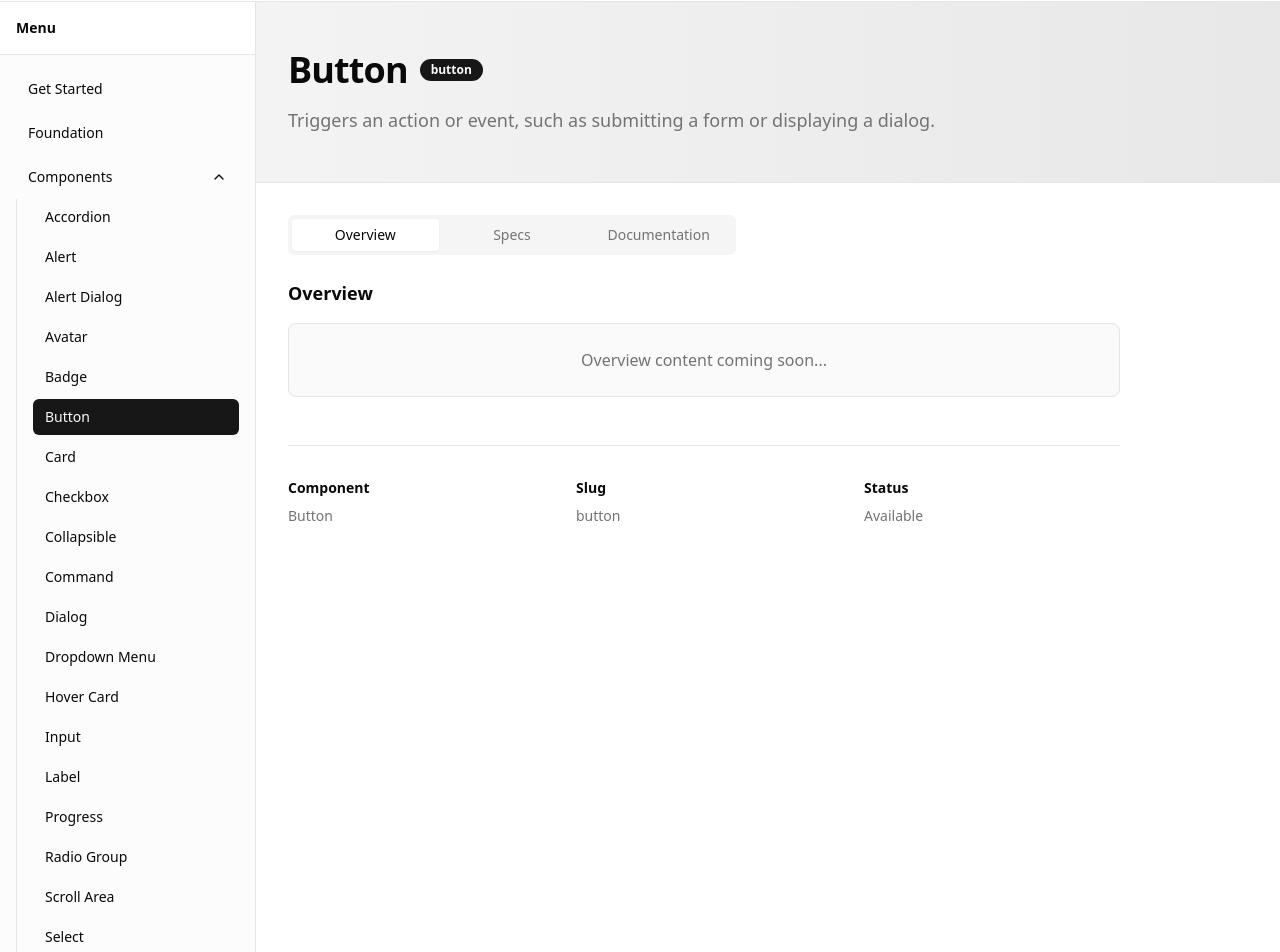
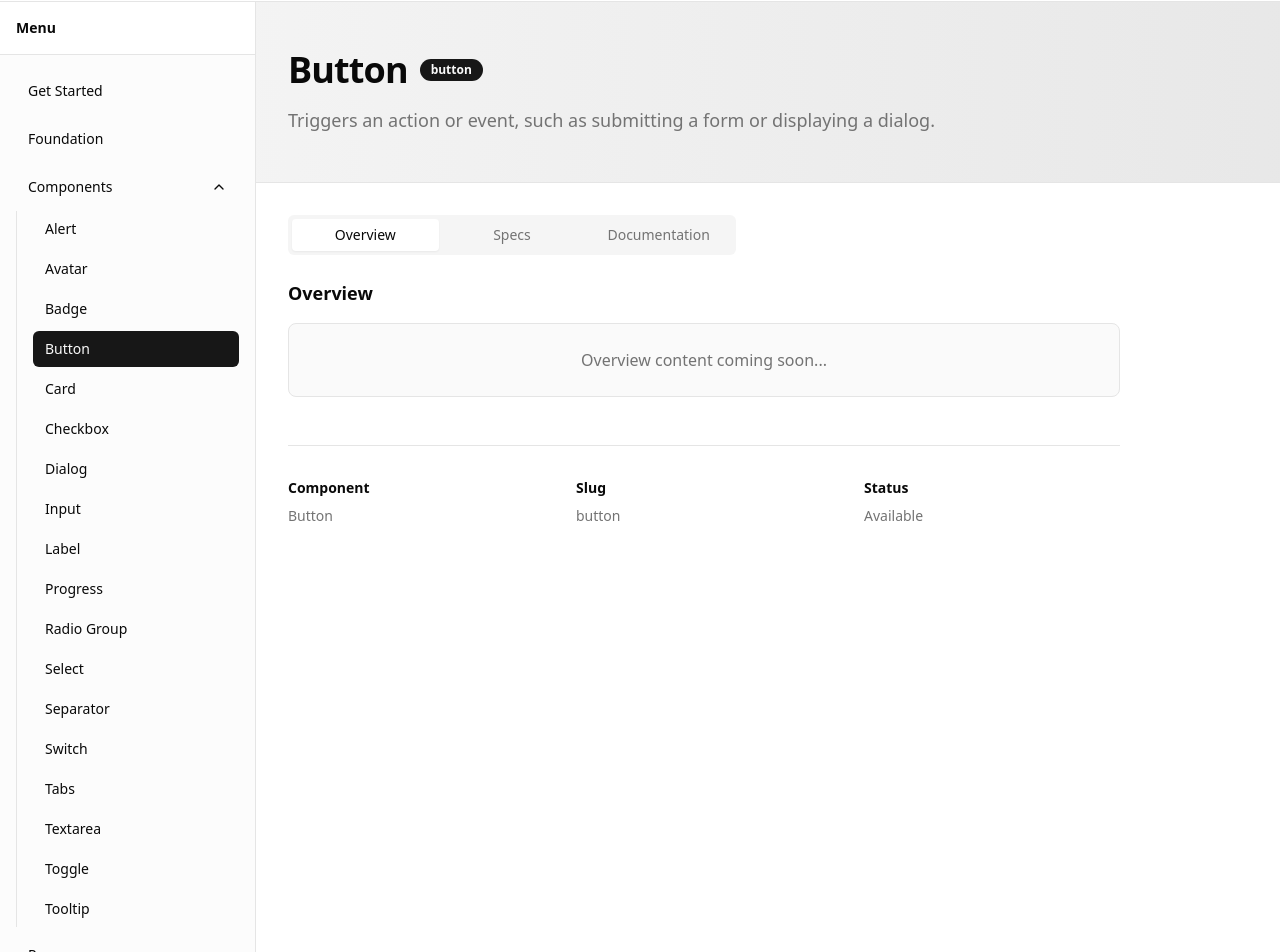
Before and after one commit to khoatran-git/design-system-nextjs, a Next.js app: page / in a window 1280 px wide. Shown: the part 83-1035 px from the top of the page. Built offline with nearby package versions, Linux system fonts and the light colour scheme.

Commit message:
feat: independent sidebar scrolling, enhanced hover effects, and free components filter

```diff
--- a/src/app/page.js
+++ b/src/app/page.js
@@ -6,71 +6,48 @@ import { Badge } from '../components/ui/badge'
 import { Tabs, TabsContent, TabsList, TabsTrigger } from '../components/ui/tabs'
 import { ChevronDown } from 'lucide-react'
 
+// Free version components from shadcncraft
 const COMPONENTS = [
-  { name: 'Accordion', slug: 'accordion' },
   { name: 'Alert', slug: 'alert' },
-  { name: 'Alert Dialog', slug: 'alert-dialog' },
   { name: 'Avatar', slug: 'avatar' },
   { name: 'Badge', slug: 'badge' },
   { name: 'Button', slug: 'button' },
   { name: 'Card', slug: 'card' },
   { name: 'Checkbox', slug: 'checkbox' },
-  { name: 'Collapsible', slug: 'collapsible' },
-  { name: 'Command', slug: 'command' },
   { name: 'Dialog', slug: 'dialog' },
-  { name: 'Dropdown Menu', slug: 'dropdown-menu' },
-  { name: 'Hover Card', slug: 'hover-card' },
   { name: 'Input', slug: 'input' },
   { name: 'Label', slug: 'label' },
   { name: 'Progress', slug: 'progress' },
   { name: 'Radio Group', slug: 'radio-group' },
-  { name: 'Scroll Area', slug: 'scroll-area' },
   { name: 'Select', slug: 'select' },
   { name: 'Separator', slug: 'separator' },
-  { name: 'Slider', slug: 'slider' },
   { name: 'Switch', slug: 'switch' },
   { name: 'Tabs', slug: 'tabs' },
   { name: 'Textarea', slug: 'textarea' },
-  { name: 'Toast', slug: 'toast' },
   { name: 'Toggle', slug: 'toggle' },
   { name: 'Tooltip', slug: 'tooltip' },
 ]
 
 const COMPONENT_DESCRIPTIONS = {
-  'accordion': 'A vertically stacked set of interactive headings that each reveal a section of content.',
   'alert': 'Displays a callout for user attention.',
-  'alert-dialog': 'A dialog that interrupts the user with important content and expects a response.',
   'avatar': 'An image element with a fallback for representing the user.',
   'badge': 'Displays a small, self-contained piece of information.',
   'button': 'Triggers an action or event, such as submitting a form or displaying a dialog.',
   'card': 'Displays content within a contained format.',
   'checkbox': 'A control that allows the user to toggle between checked and not checked.',
-  'collapsible': 'An interactive component for showing and hiding content.',
-  'command': 'Fast, composable, unstyled command menu with a search.',
   'dialog': 'A window overlaid on either the primary window or another dialog window.',
-  'dropdown-menu': 'Displays a menu to the user — such as a set of actions or functions.',
-  'hover-card': 'For sighted users to preview content available behind a link.',
   'input': 'Displays a form input field or filter.',
   'label': 'Renders an accessible label associated with controls.',
   'progress': 'Displays an indicator showing the completion progress of a task.',
   'radio-group': 'A set of checkable buttons, known as radio buttons, where no more than one can be checked at a time.',
-  'scroll-area': 'Augments native scroll functionality for custom, cross-browser styling.',
   'select': 'Displays a list of options for the user to pick from — triggered by a button.',
   'separator': 'Visually or semantically separates content.',
-  'slider': 'An input where the user selects a value from within a given range.',
   'switch': 'A control that allows the user to toggle between checked and unchecked states.',
   'tabs': 'A set of layered sections of content — known as tab panels — that are displayed one at a time.',
   'textarea': 'Displays a form textarea or a place to accept multiple lines of text from the user.',
-  'toast': 'A succinct message that is displayed temporarily.',
   'toggle': 'A two-state button that can be either on or off.',
   'tooltip': 'A popup that displays information related to an element when the element receives keyboard focus or the mouse hovers over it.',
 }
-
-const MENU_ITEMS = [
-  { label: 'Get Started', section: 'get-started' },
-  { label: 'Foundation', section: 'foundation' },
-  { label: 'Resources', section: 'resources' },
-]
 
 export default function Home() {
   const [selectedComponent, setSelectedComponent] = useState('button')
@@ -101,23 +78,24 @@ export default function Home() {
 
       {/* Main Layout */}
       <div className="flex flex-1 overflow-hidden">
-        {/* Left Sidebar */}
-        <aside className="w-64 border-r bg-muted/30 overflow-y-auto">
-          <div className="sticky top-0 p-4 border-b bg-background">
+        {/* Left Sidebar - Independently Scrollable */}
+        <aside className="w-64 border-r bg-muted/30 flex flex-col overflow-hidden">
+          <div className="p-4 border-b bg-background flex-shrink-0">
             <h2 className="text-sm font-semibold">Menu</h2>
           </div>
 
-          <nav className="p-4 space-y-2">
+          {/* Scrollable Navigation */}
+          <nav className="p-4 space-y-2 overflow-y-auto flex-1">
             {/* Get Started */}
             <button
-              className="w-full text-left px-3 py-2 rounded-md text-sm transition-colors hover:bg-accent text-foreground"
+              className="w-full text-left px-3 py-2.5 rounded-md text-sm transition-all duration-200 text-foreground hover:bg-accent hover:text-accent-foreground active:bg-primary active:text-primary-foreground"
             >
               Get Started
             </button>
 
             {/* Foundation */}
             <button
-              className="w-full text-left px-3 py-2 rounded-md text-sm transition-colors hover:bg-accent text-foreground"
+              className="w-full text-left px-3 py-2.5 rounded-md text-sm transition-all duration-200 text-foreground hover:bg-accent hover:text-accent-foreground active:bg-primary active:text-primary-foreground"
             >
               Foundation
             </button>
@@ -126,12 +104,12 @@ export default function Home() {
             <div>
               <button
                 onClick={() => setExpandedMenu(expandedMenu === 'components' ? null : 'components')}
-                className="w-full text-left px-3 py-2 rounded-md text-sm transition-colors hover:bg-accent text-foreground flex items-center justify-between"
+                className="w-full text-left px-3 py-2.5 rounded-md text-sm transition-all duration-200 text-foreground hover:bg-accent hover:text-accent-foreground flex items-center justify-between"
               >
                 <span>Components</span>
                 <ChevronDown
                   size={16}
-                  className={`transition-transform ${expandedMenu === 'components' ? 'rotate-180' : ''}`}
+                  className={`transition-transform duration-200 ${expandedMenu === 'components' ? 'rotate-180' : ''}`}
                 />
               </button>
 
@@ -142,10 +120,10 @@ export default function Home() {
                     <button
                       key={comp.slug}
                       onClick={() => setSelectedComponent(comp.slug)}
-                      className={`w-full text-left px-3 py-2 rounded-md text-sm transition-colors ${
+                      className={`w-full text-left px-3 py-2 rounded-md text-sm transition-all duration-200 ${
                         selectedComponent === comp.slug
                           ? 'bg-primary text-primary-foreground font-medium'
-                          : 'hover:bg-accent text-foreground'
+                          : 'text-foreground hover:bg-accent hover:text-accent-foreground'
                       }`}
                     >
                       {comp.name}
@@ -157,14 +135,14 @@ export default function Home() {
 
             {/* Resources */}
             <button
-              className="w-full text-left px-3 py-2 rounded-md text-sm transition-colors hover:bg-accent text-foreground"
+              className="w-full text-left px-3 py-2.5 rounded-md text-sm transition-all duration-200 text-foreground hover:bg-accent hover:text-accent-foreground active:bg-primary active:text-primary-foreground"
             >
               Resources
             </button>
           </nav>
         </aside>
 
-        {/* Main Content Area */}
+        {/* Main Content Area - Independently Scrollable */}
         <main className="flex-1 overflow-y-auto">
           {component && (
             <div className="min-h-full">
```
